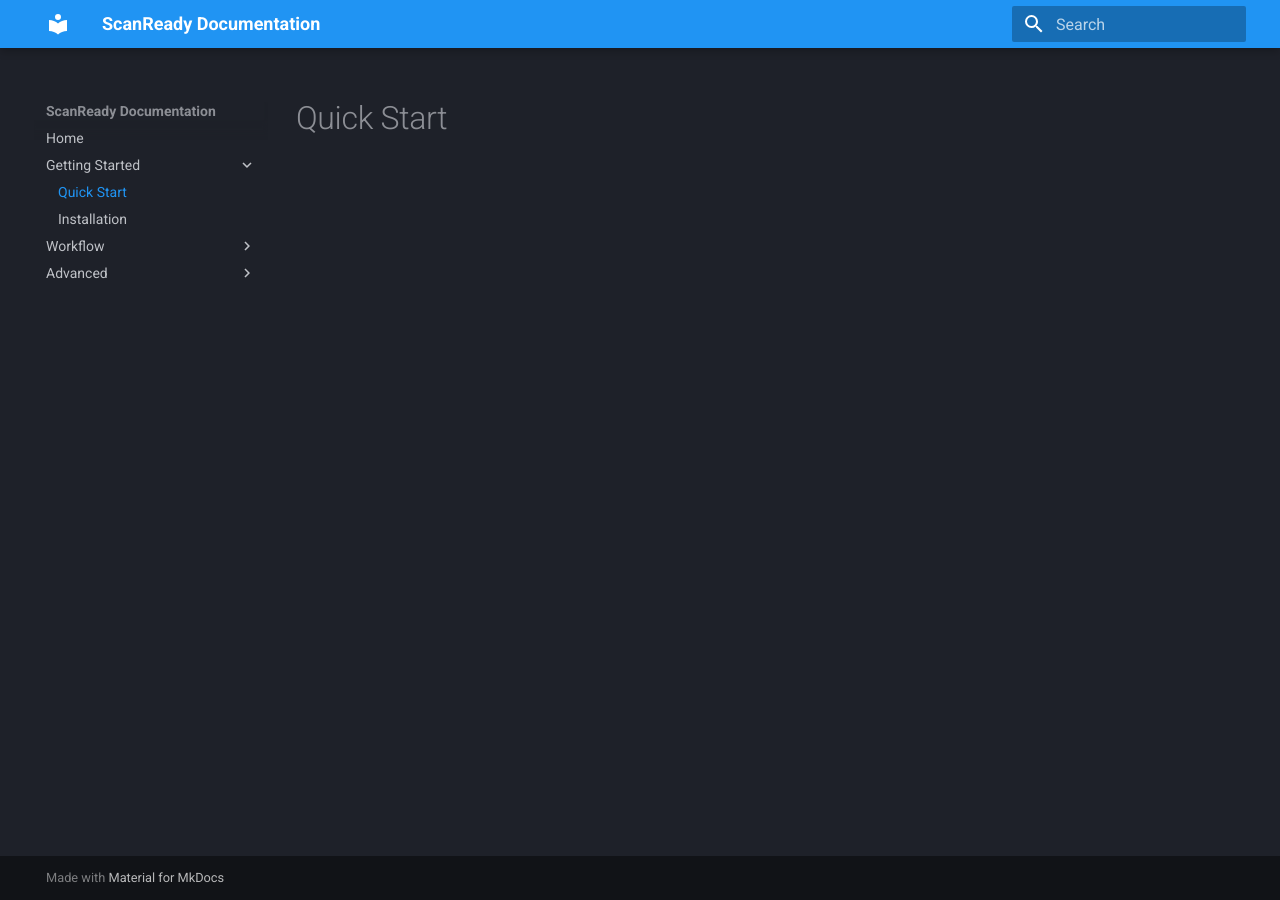
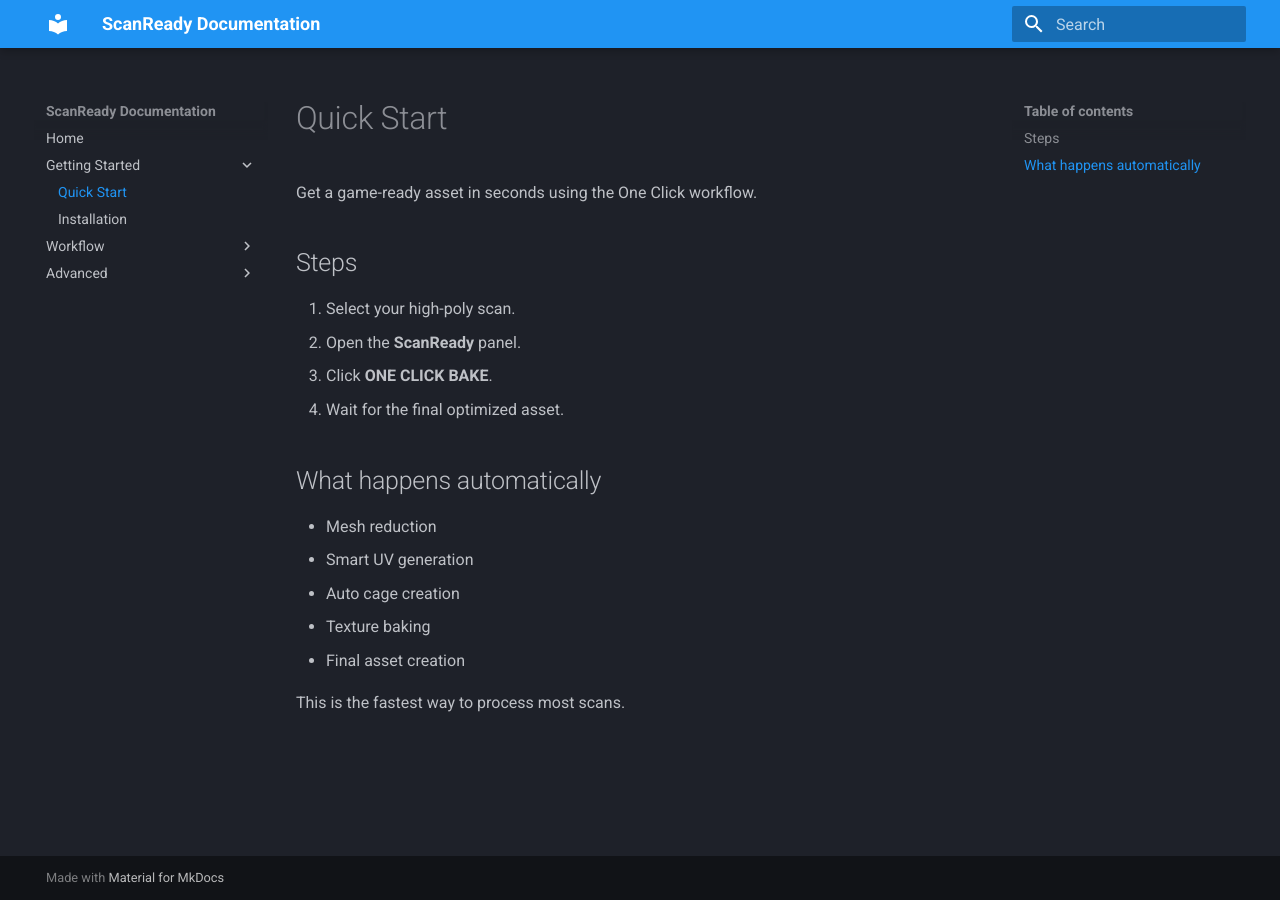
Before and after one commit to marioschiano/scanready-docs, an MkDocs documentation site: the page built from docs/quick-start.md, in a window 1280 px wide. Built offline with MkDocs 1.6.1 and Material for MkDocs 9.7.7, drawn with Linux system fonts in a browser that asks for light colours.

Commit message:
Update quick-start.md

```diff
--- a/docs/quick-start.md
+++ b/docs/quick-start.md
@@ -1 +1,20 @@
 # Quick Start
+
+Get a game-ready asset in seconds using the One Click workflow.
+
+## Steps
+
+1. Select your high-poly scan.
+2. Open the **ScanReady** panel.
+3. Click **ONE CLICK BAKE**.
+4. Wait for the final optimized asset.
+
+## What happens automatically
+
+- Mesh reduction
+- Smart UV generation
+- Auto cage creation
+- Texture baking
+- Final asset creation
+
+This is the fastest way to process most scans.
```
